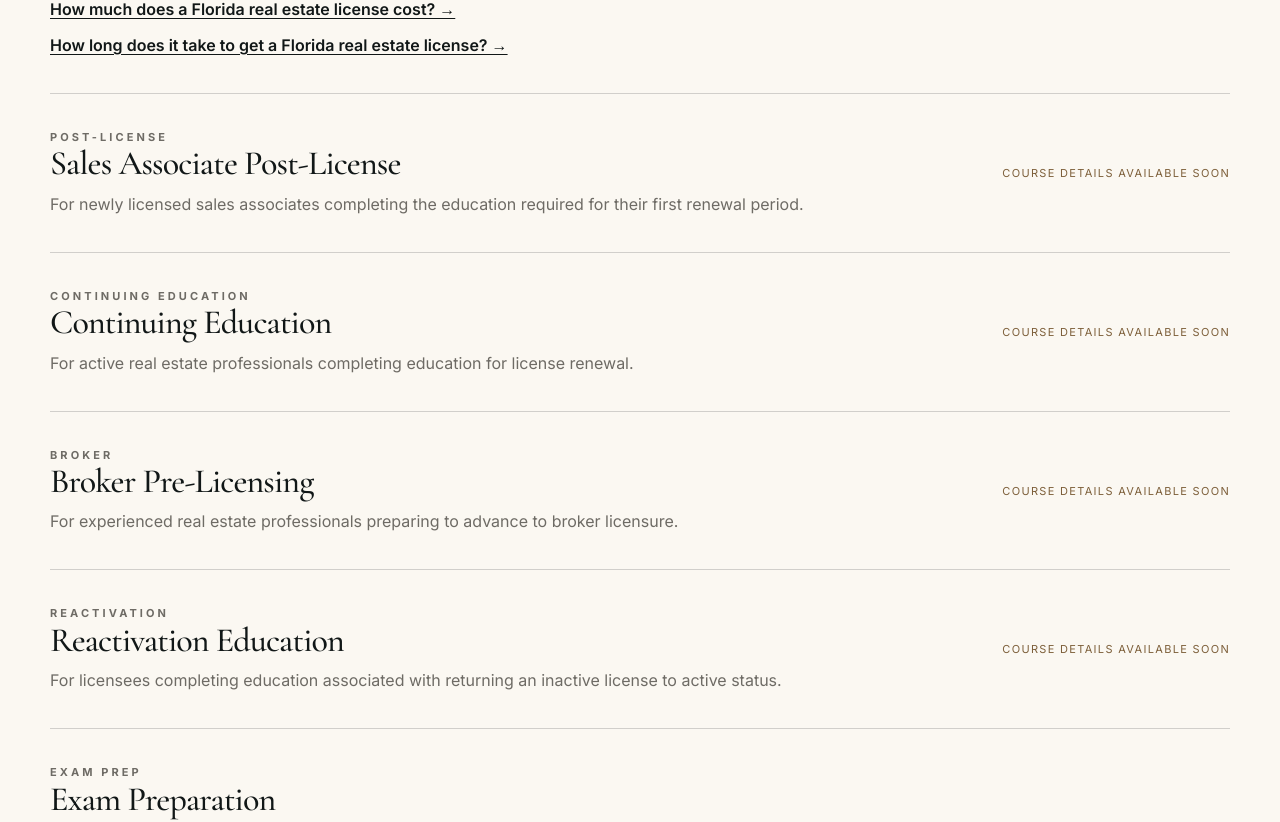
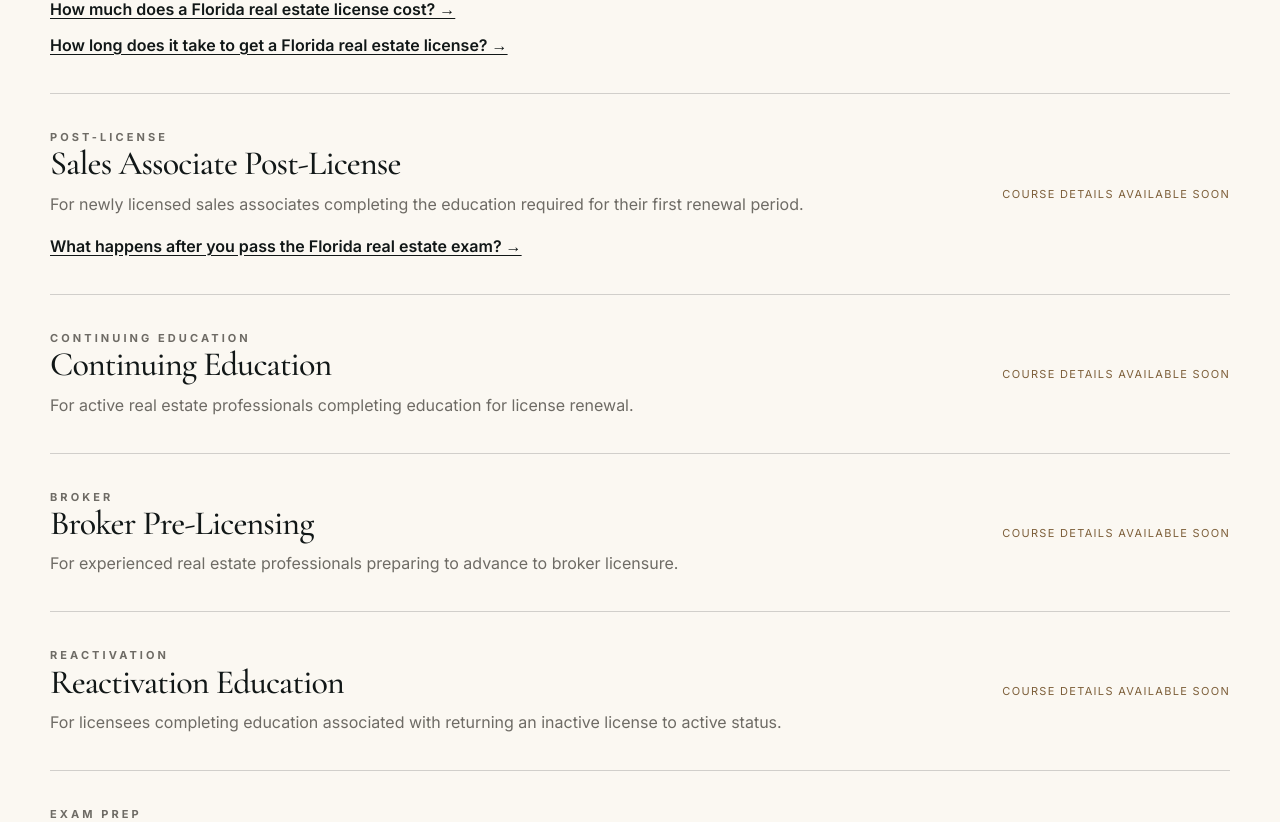
Before and after one commit to BrianLook/Greyson-Institute-Website, a Next.js app: page /courses in a window 1280 px wide. Shown: the part 2114-2936 px from the top of the page. Built offline with nearby package versions, Linux system fonts and the light colour scheme.

Commit message:
Link post-license section to after passing guide

```diff
--- a/app/courses/page.tsx
+++ b/app/courses/page.tsx
@@ -495,6 +495,28 @@ export default function CoursesPage() {
                 </div>
               )}
 
+              {course.id === "post-license" && (
+                <div
+                  style={{
+                    marginTop: "14px",
+                  }}
+                >
+                  <p style={{ margin: 0 }}>
+                    <Link
+                      href="/what-happens-after-you-pass-the-florida-real-estate-exam"
+                      style={{
+                        textDecoration: "underline",
+                        textUnderlineOffset: "3px",
+                        fontWeight: 600,
+                        color: "#111717",
+                      }}
+                    >
+                      What happens after you pass the Florida real estate exam? →
+                    </Link>
+                  </p>
+                </div>
+              )}
+
               {course.id === "exam-prep" && (
                 <div
                   style={{
```
